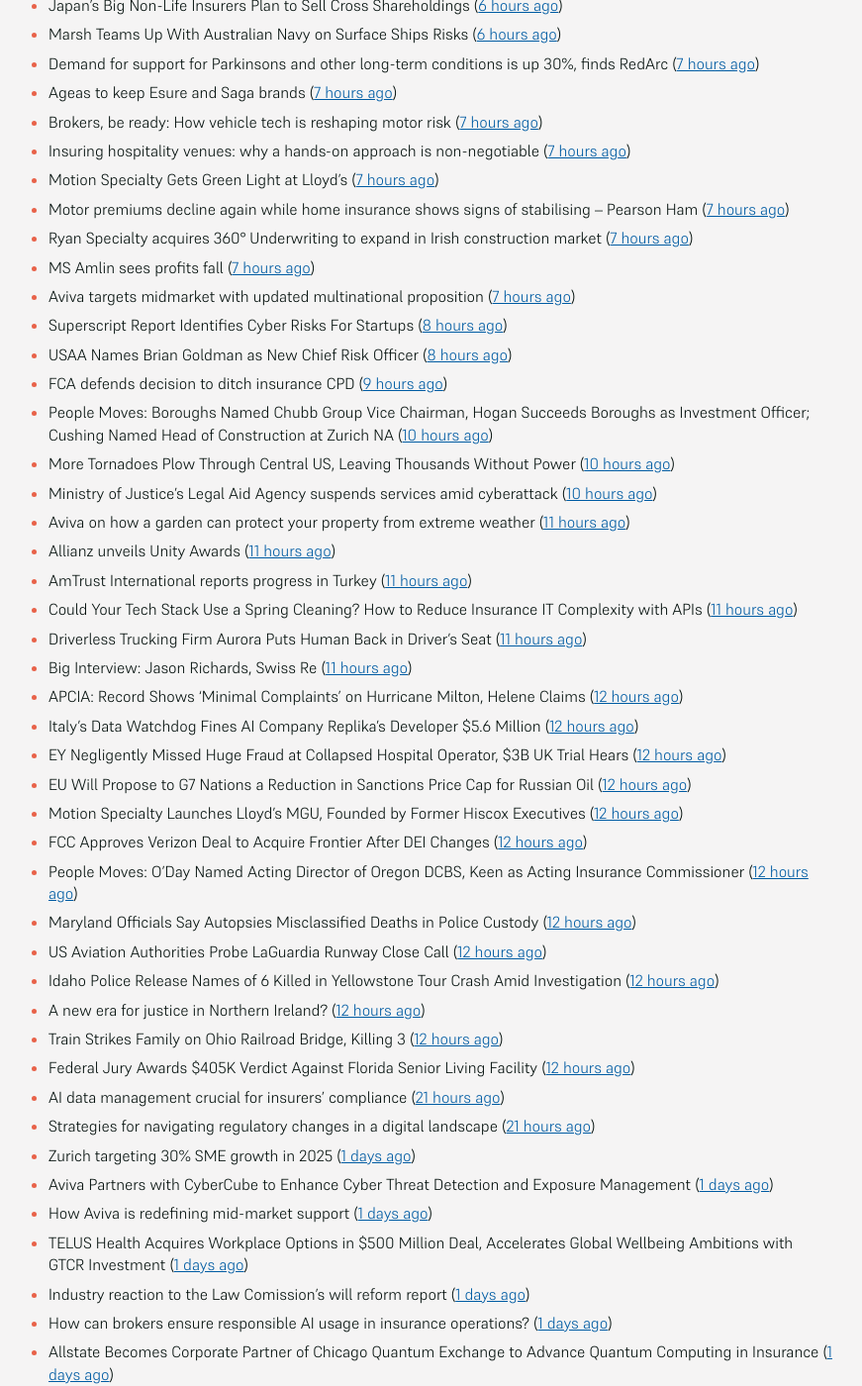
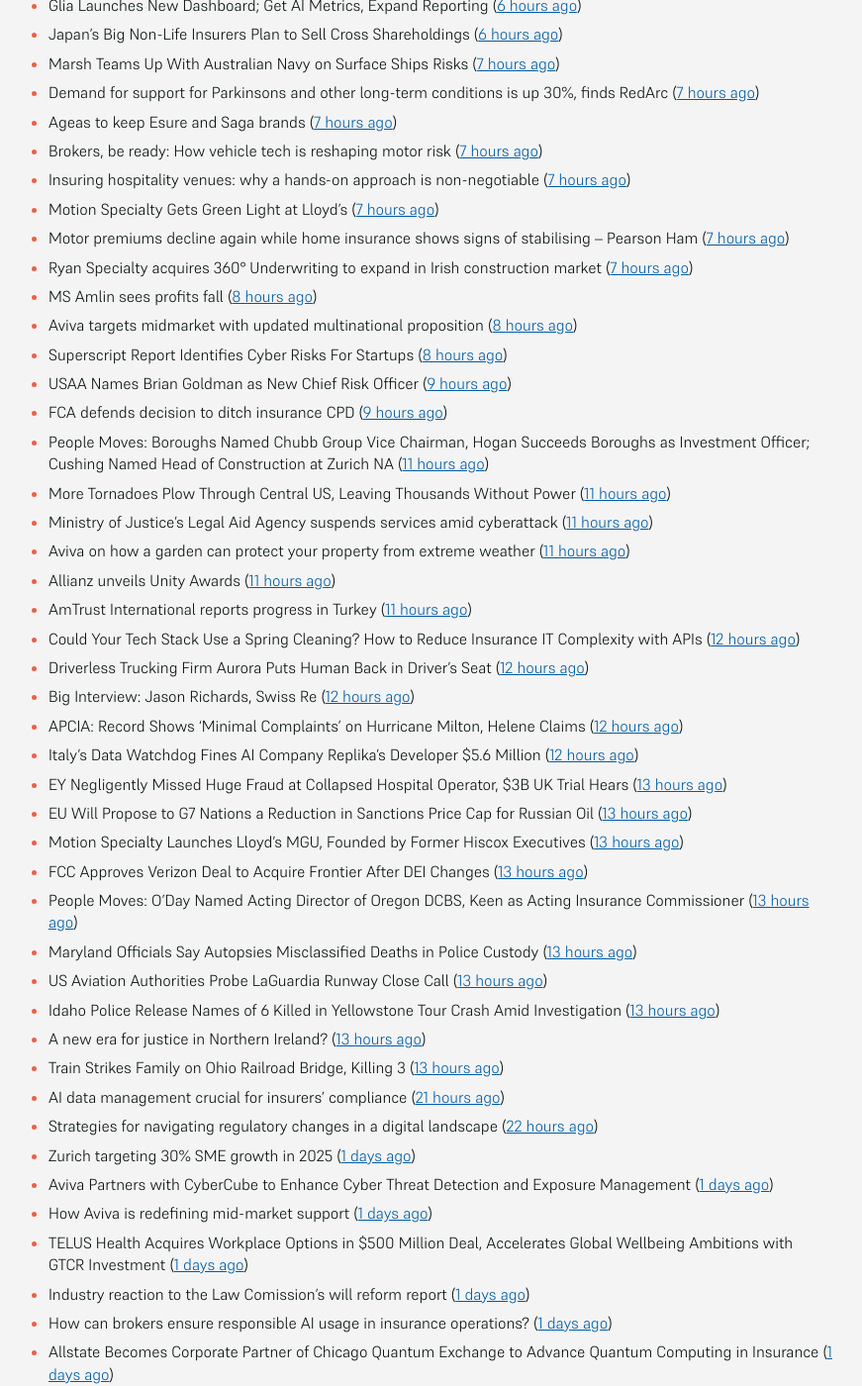
Before and after one commit to mat-0/feeds.thechels.uk, a Jekyll site: the page built from index.md, in a window 1280 px wide and 1400 px high, scrolled down 1008 px. Shown: the whole window at 99% size, without its empty margins (215-1086 px from the left). Built offline with Jekyll 4.4.1, drawn with Linux system fonts in a browser that asks for light colours; some of the changed text lies outside the part shown.

Commit message:
New Feed

```diff
--- a/index.md
+++ b/index.md
@@ -41,35 +42,34 @@ description: Latest Updates
 - Motion Specialty Gets Green Light at Lloyd’s ([7 hours ago](https://insurance-edge.net/2025/05/20/motion-specialty-gets-green-light-at-lloyds/))
 - Motor premiums decline again while home insurance shows signs of stabilising – Pearson Ham ([7 hours ago](https://www.insurancebusinessmag.com/uk/news/auto-motor/motor-premiums-decline-again-while-home-insurance-shows-signs-of-stabilising--pearson-ham-536267.aspx))
 - Ryan Specialty acquires 360° Underwriting to expand in Irish construction market ([7 hours ago](https://www.insurancebusinessmag.com/uk/news/breaking-news/ryan-specialty-acquires-360-underwriting-to-expand-in-irish-construction-market-536266.aspx))
-- MS Amlin sees profits fall ([7 hours ago](https://www.insurancebusinessmag.com/uk/news/breaking-news/ms-amlin-sees-profits-fall-536259.aspx))
-- Aviva targets midmarket with updated multinational proposition ([7 hours ago](https://www.postonline.co.uk/broker/7957787/aviva-targets-midmarket-with-updated-multinational-proposition))
+- MS Amlin sees profits fall ([8 hours ago](https://www.insurancebusinessmag.com/uk/news/breaking-news/ms-amlin-sees-profits-fall-536259.aspx))
+- Aviva targets midmarket with updated multinational proposition ([8 hours ago](https://www.postonline.co.uk/broker/7957787/aviva-targets-midmarket-with-updated-multinational-proposition))
 - Superscript Report Identifies Cyber Risks For Startups ([8 hours ago](https://insurance-edge.net/2025/05/20/superscript-report-identifies-cyber-risks-for-startups/))
-- USAA Names Brian Goldman as New Chief Risk Officer ([8 hours ago](https://www.insurtechinsights.com/usaa-names-brian-goldman-as-new-chief-risk-officer/))
+- USAA Names Brian Goldman as New Chief Risk Officer ([9 hours ago](https://www.insurtechinsights.com/usaa-names-brian-goldman-as-new-chief-risk-officer/))
 - FCA defends decision to ditch insurance CPD ([9 hours ago](https://www.postonline.co.uk/news/7957780/fca-defends-decision-to-ditch-insurance-cpd))
-- People Moves: Boroughs Named Chubb Group Vice Chairman, Hogan Succeeds Boroughs as Investment Officer; Cushing Named Head of Construction at Zurich NA ([10 hours ago](https://www.insurancejournal.com/news/national/2025/05/20/824390.htm))
-- More Tornadoes Plow Through Central US, Leaving Thousands Without Power ([10 hours ago](https://www.insurancejournal.com/news/southeast/2025/05/20/824450.htm))
-- Ministry of Justice's Legal Aid Agency suspends services amid cyberattack ([10 hours ago](https://www.insurancebusinessmag.com/uk/news/cyber/ministry-of-justices-legal-aid-agency-suspends-services-amid-cyberattack-536241.aspx))
+- People Moves: Boroughs Named Chubb Group Vice Chairman, Hogan Succeeds Boroughs as Investment Officer; Cushing Named Head of Construction at Zurich NA ([11 hours ago](https://www.insurancejournal.com/news/national/2025/05/20/824390.htm))
+- More Tornadoes Plow Through Central US, Leaving Thousands Without Power ([11 hours ago](https://www.insurancejournal.com/news/southeast/2025/05/20/824450.htm))
+- Ministry of Justice's Legal Aid Agency suspends services amid cyberattack ([11 hours ago](https://www.insurancebusinessmag.com/uk/news/cyber/ministry-of-justices-legal-aid-agency-suspends-services-amid-cyberattack-536241.aspx))
 - Aviva on how a garden can protect your property from extreme weather ([11 hours ago](https://www.insurancebusinessmag.com/uk/news/property-insurance/aviva-on-how-a-garden-can-protect-your-property-from-extreme-weather-536238.aspx))
 - Allianz unveils Unity Awards ([11 hours ago](https://www.insurancebusinessmag.com/uk/news/breaking-news/allianz-unveils-unity-awards-536237.aspx))
 - AmTrust International reports progress in Turkey ([11 hours ago](https://www.insurancebusinessmag.com/uk/news/breaking-news/amtrust-international-reports-progress-in-turkey-536236.aspx))
-- Could Your Tech Stack Use a Spring Cleaning? How to Reduce Insurance IT Complexity with APIs ([11 hours ago](https://www.insurancejournal.com/blogs/agentsync/2025/05/20/822951.htm))
-- Driverless Trucking Firm Aurora Puts Human Back in Driver’s Seat ([11 hours ago](https://www.insurancejournal.com/news/southcentral/2025/05/20/824443.htm))
-- Big Interview: Jason Richards, Swiss Re ([11 hours ago](https://www.postonline.co.uk/reinsurance/7957541/big-interview-jason-richards-swiss-re))
+- Could Your Tech Stack Use a Spring Cleaning? How to Reduce Insurance IT Complexity with APIs ([12 hours ago](https://www.insurancejournal.com/blogs/agentsync/2025/05/20/822951.htm))
+- Driverless Trucking Firm Aurora Puts Human Back in Driver’s Seat ([12 hours ago](https://www.insurancejournal.com/news/southcentral/2025/05/20/824443.htm))
+- Big Interview: Jason Richards, Swiss Re ([12 hours ago](https://www.postonline.co.uk/reinsurance/7957541/big-interview-jason-richards-swiss-re))
 - APCIA: Record Shows ‘Minimal Complaints’ on Hurricane Milton, Helene Claims ([12 hours ago](https://www.insurancejournal.com/news/national/2025/05/20/824364.htm))
 - Italy’s Data Watchdog Fines AI Company Replika’s Developer $5.6 Million ([12 hours ago](https://www.insurancejournal.com/news/international/2025/05/20/824403.htm))
-- EY Negligently Missed Huge Fraud at Collapsed Hospital Operator, $3B UK Trial Hears ([12 hours ago](https://www.insurancejournal.com/news/international/2025/05/20/824369.htm))
-- EU Will Propose to G7 Nations a Reduction in Sanctions Price Cap for Russian Oil ([12 hours ago](https://www.insurancejournal.com/news/international/2025/05/20/824398.htm))
-- Motion Specialty Launches Lloyd’s MGU, Founded by Former Hiscox Executives ([12 hours ago](https://www.insurancejournal.com/news/international/2025/05/20/824409.htm))
-- FCC Approves Verizon Deal to Acquire Frontier After DEI Changes ([12 hours ago](https://www.insurancejournal.com/news/national/2025/05/20/824415.htm))
-- People Moves: O’Day Named Acting Director of Oregon DCBS, Keen as Acting Insurance Commissioner ([12 hours ago](https://www.insurancejournal.com/news/west/2025/05/20/824095.htm))
-- Maryland Officials Say Autopsies Misclassified Deaths in Police Custody ([12 hours ago](https://www.insurancejournal.com/news/east/2025/05/20/824439.htm))
-- US Aviation Authorities Probe LaGuardia Runway Close Call ([12 hours ago](https://www.insurancejournal.com/news/east/2025/05/20/824432.htm))
-- Idaho Police Release Names of 6 Killed in Yellowstone Tour Crash Amid Investigation ([12 hours ago](https://www.insurancejournal.com/news/west/2025/05/20/824420.htm))
-- A new era for justice in Northern Ireland? ([12 hours ago](https://www.postonline.co.uk/claims/7957782/a-new-era-for-justice-in-northern-ireland))
-- Train Strikes Family on Ohio Railroad Bridge, Killing 3 ([12 hours ago](https://www.insurancejournal.com/news/midwest/2025/05/20/824453.htm))
-- Federal Jury Awards $405K Verdict Against Florida Senior Living Facility ([12 hours ago](https://www.insurancejournal.com/news/southeast/2025/05/20/824447.htm))
+- EY Negligently Missed Huge Fraud at Collapsed Hospital Operator, $3B UK Trial Hears ([13 hours ago](https://www.insurancejournal.com/news/international/2025/05/20/824369.htm))
+- EU Will Propose to G7 Nations a Reduction in Sanctions Price Cap for Russian Oil ([13 hours ago](https://www.insurancejournal.com/news/international/2025/05/20/824398.htm))
+- Motion Specialty Launches Lloyd’s MGU, Founded by Former Hiscox Executives ([13 hours ago](https://www.insurancejournal.com/news/international/2025/05/20/824409.htm))
+- FCC Approves Verizon Deal to Acquire Frontier After DEI Changes ([13 hours ago](https://www.insurancejournal.com/news/national/2025/05/20/824415.htm))
+- People Moves: O’Day Named Acting Director of Oregon DCBS, Keen as Acting Insurance Commissioner ([13 hours ago](https://www.insurancejournal.com/news/west/2025/05/20/824095.htm))
+- Maryland Officials Say Autopsies Misclassified Deaths in Police Custody ([13 hours ago](https://www.insurancejournal.com/news/east/2025/05/20/824439.htm))
+- US Aviation Authorities Probe LaGuardia Runway Close Call ([13 hours ago](https://www.insurancejournal.com/news/east/2025/05/20/824432.htm))
+- Idaho Police Release Names of 6 Killed in Yellowstone Tour Crash Amid Investigation ([13 hours ago](https://www.insurancejournal.com/news/west/2025/05/20/824420.htm))
+- A new era for justice in Northern Ireland? ([13 hours ago](https://www.postonline.co.uk/claims/7957782/a-new-era-for-justice-in-northern-ireland))
+- Train Strikes Family on Ohio Railroad Bridge, Killing 3 ([13 hours ago](https://www.insurancejournal.com/news/midwest/2025/05/20/824453.htm))
 - AI data management crucial for insurers' compliance ([21 hours ago](https://www.dig-in.com/news/ai-data-management-crucial-for-insurers-compliance))
-- Strategies for navigating regulatory changes in a digital landscape ([21 hours ago](https://www.dig-in.com/opinion/strategies-for-navigating-federal-and-state-regulations))
+- Strategies for navigating regulatory changes in a digital landscape ([22 hours ago](https://www.dig-in.com/opinion/strategies-for-navigating-federal-and-state-regulations))
 - Zurich targeting 30% SME growth in 2025 ([1 days ago](https://www.postonline.co.uk/news/7957779/zurich-targeting-30-sme-growth-in-2025))
 - Aviva Partners with CyberCube to Enhance Cyber Threat Detection and Exposure Management ([1 days ago](https://www.insurtechinsights.com/aviva-partners-with-cybercube-to-enhance-cyber-threat-detection-and-exposure-management/))
 - How Aviva is redefining mid-market support ([1 days ago](https://www.insurancebusinessmag.com/uk/news/breaking-news/how-aviva-is-redefining-midmarket-support-535375.aspx))
```
Also changed, not shown: other parts of index.md (+15 -14 lines).
